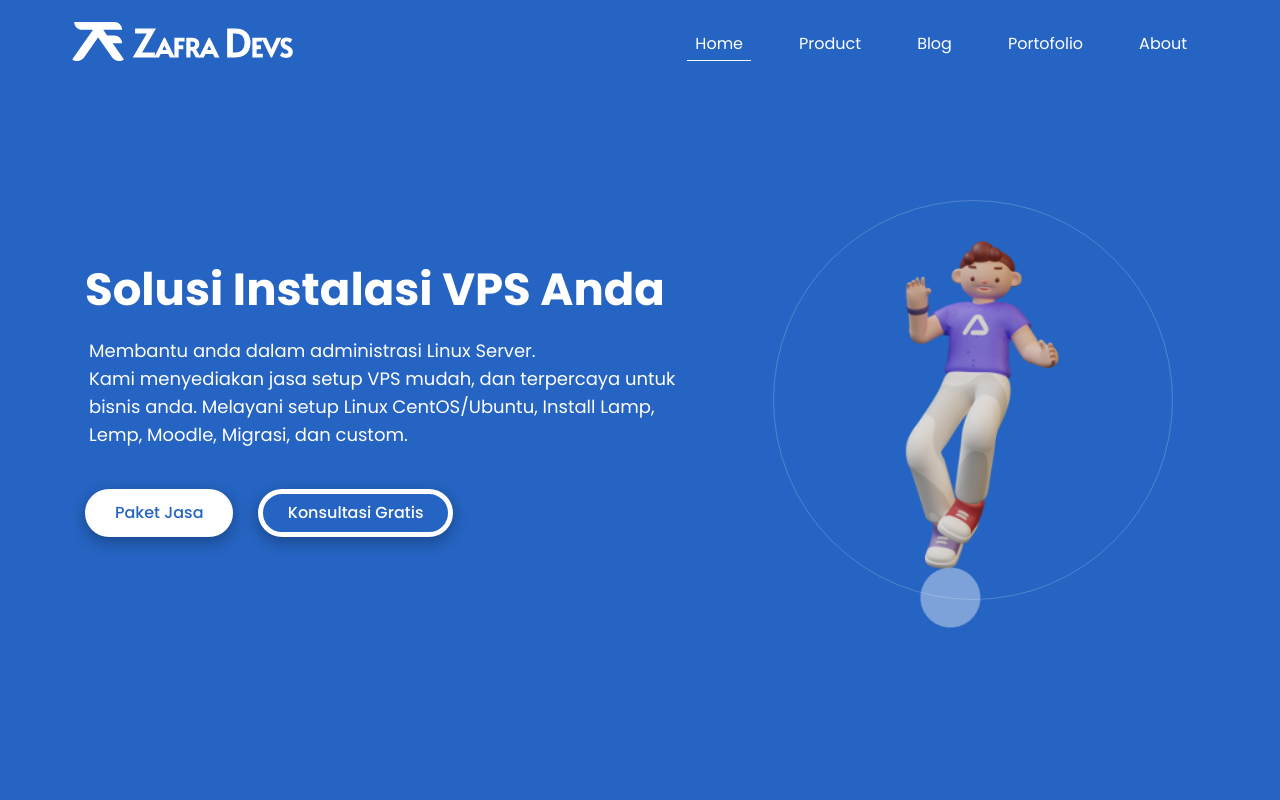
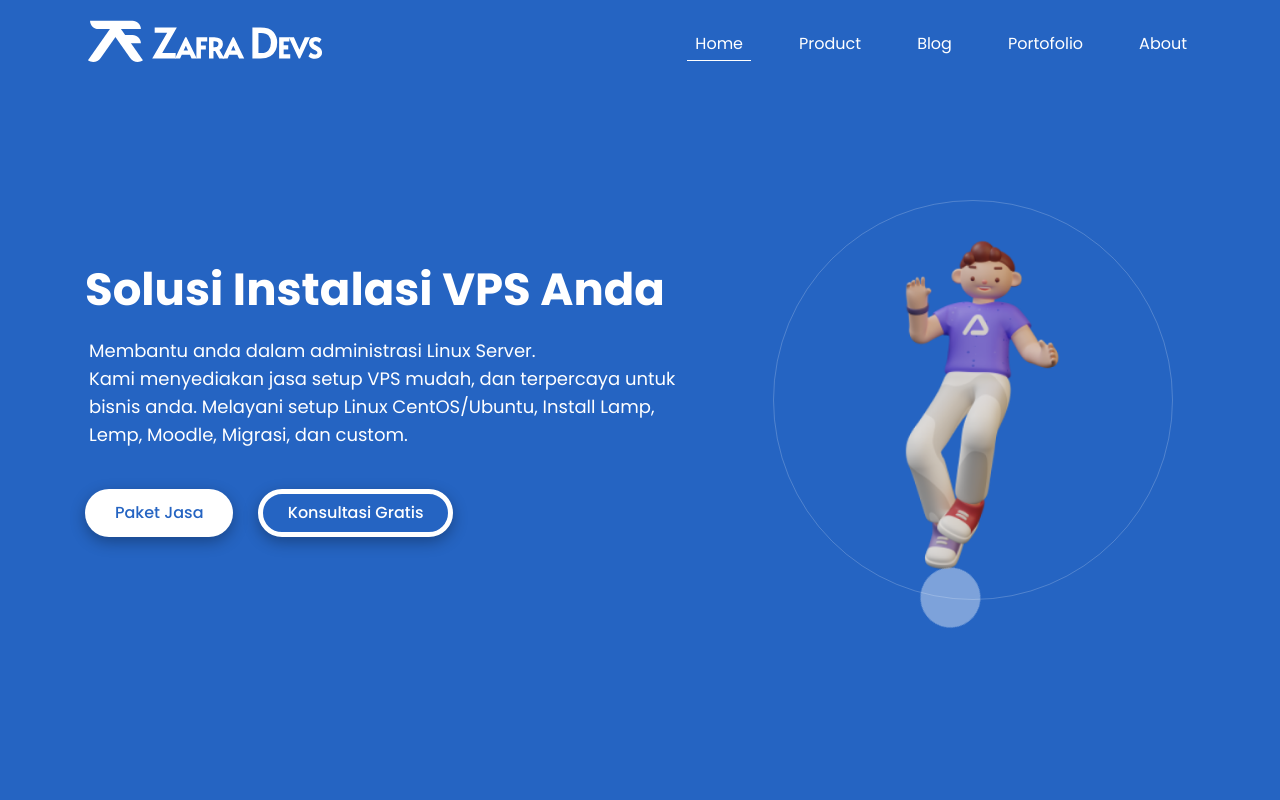
Before and after one commit to zafradevs/zafra-landing-page, a plain HTML site: page index.html in a window 1280 px wide. Shown: the top 800 px of the page. Drawn offline with nearby package versions, Linux system fonts and the light colour scheme.

Commit message:
Initial Commit

```diff
--- a/assets/css/style.css
+++ b/assets/css/style.css
@@ -157,7 +157,7 @@ svg{
 .navbar-brand img{
     width: 270px;
     height: 51px;
-    margin-left: -25px;
+    margin-left: -10px;
 }
 .navbar .nav-item{
     margin-left: 40px;
```
